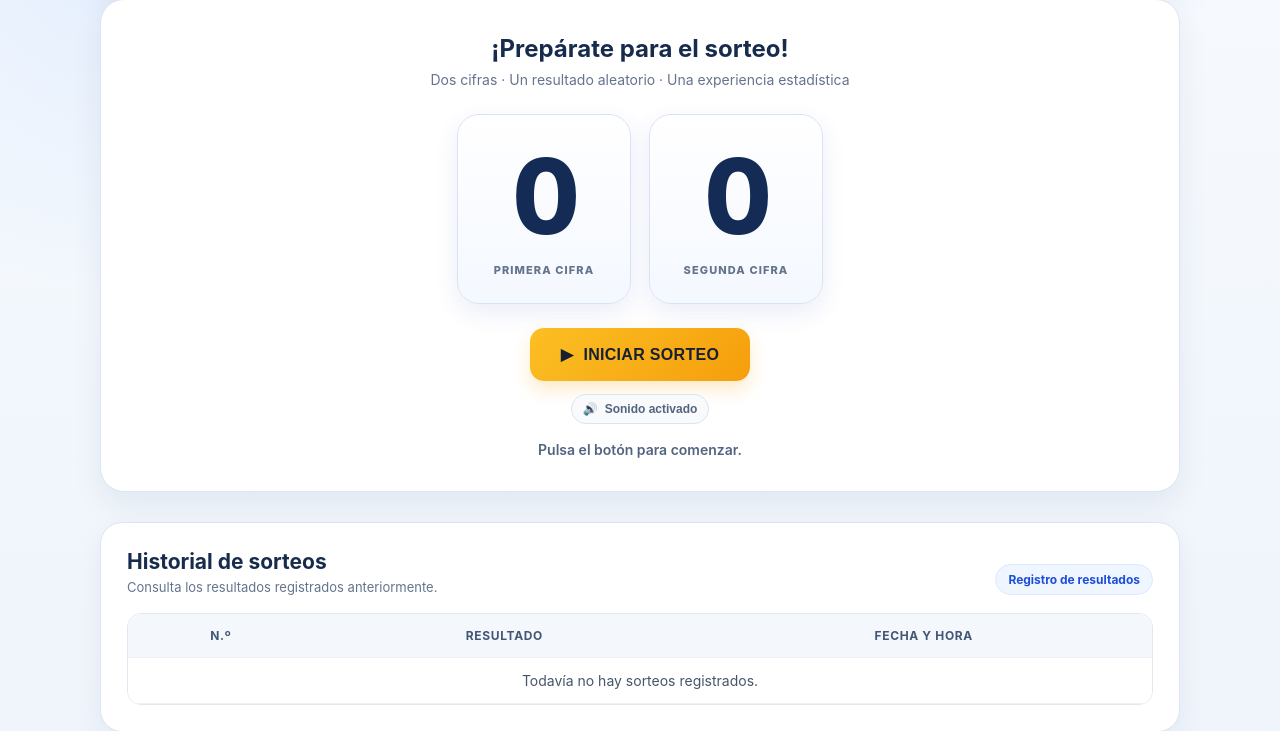
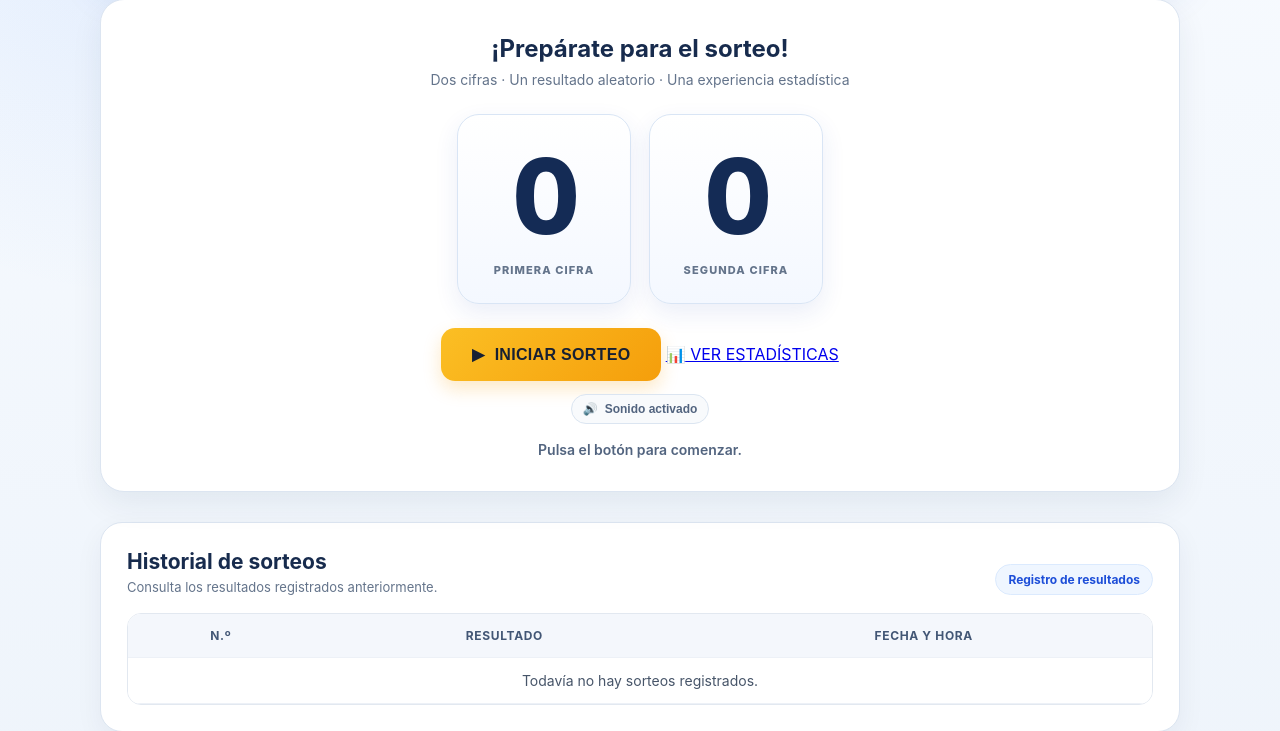
Before and after one commit to Siglab-2026/loto_estadistica, a Laravel app: page / in a window 1280 px wide. Shown: the part 233-964 px from the top of the page. Run offline with Laravel 12, Linux system fonts and the light colour scheme; data that the repository does not hold is empty.

Commit message:
Agregar acceso al panel de estadisticas

```diff
--- a/resources/views/loto.blade.php
+++ b/resources/views/loto.blade.php
@@ -321,6 +321,9 @@
             <button id="btnSorteo" class="boton" onclick="iniciarSorteo()">
                 <span aria-hidden="true">▶</span> INICIAR SORTEO
             </button>
+<a href="{{ url('/estadisticas') }}" class="btn-estadisticas">
+    <span>📊</span> VER ESTADÍSTICAS
+</a>
 
             <div class="control-sonido">
                 <button type="button" id="btnSonido" class="boton-sonido"
```
